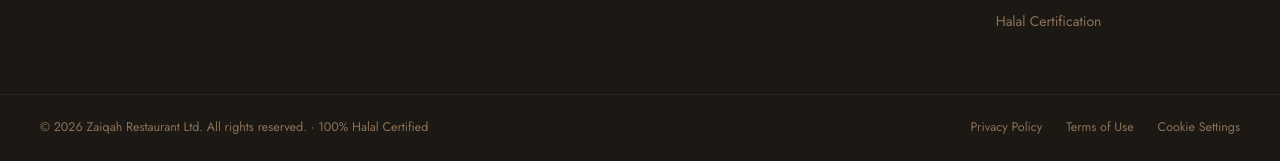
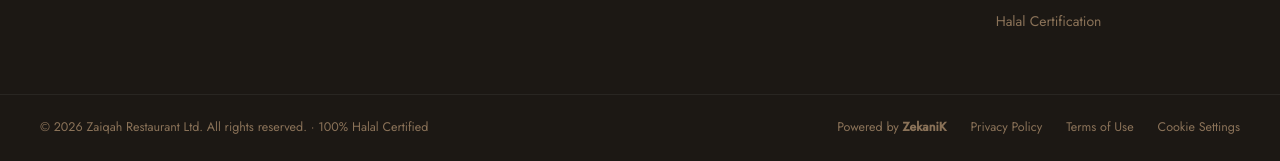
Before and after one commit to DaveZekani4/Zaiqah, a plain HTML site: page index.html in a window 1280 px wide. Shown: the part 9350-9511 px from the top of the page. Drawn offline with nearby package versions, Linux system fonts and the light colour scheme.

```diff
--- a/index.html
+++ b/index.html
@@ -558,6 +558,7 @@
   <div class="footer-bottom">
     <p>© 2026 Zaiqah Restaurant Ltd. All rights reserved. · 100% Halal Certified</p>
     <div class="footer-bottom-links">
+      <a href="https://github.com/DaveZekani4/">Powered by <span style="font-weight: bold;">ZekaniK</span></a>
       <a href="#">Privacy Policy</a>
       <a href="#">Terms of Use</a>
       <a href="#">Cookie Settings</a>
```
